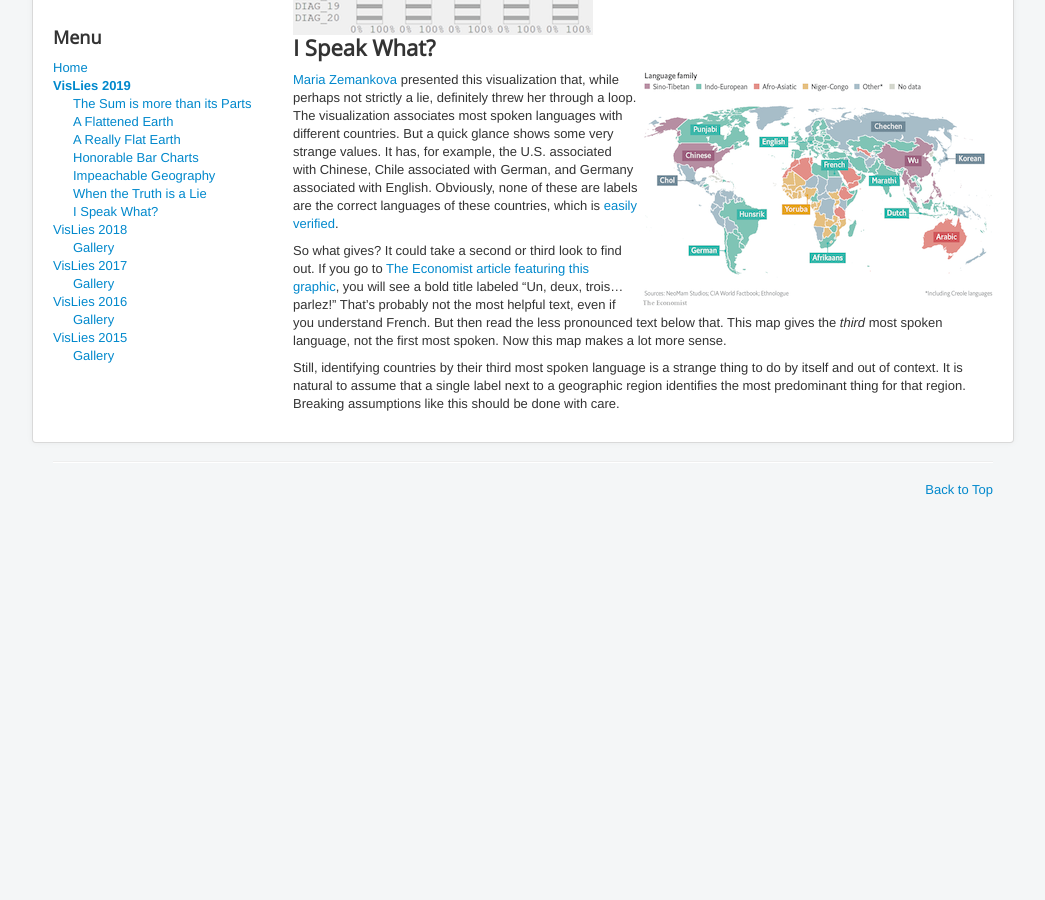
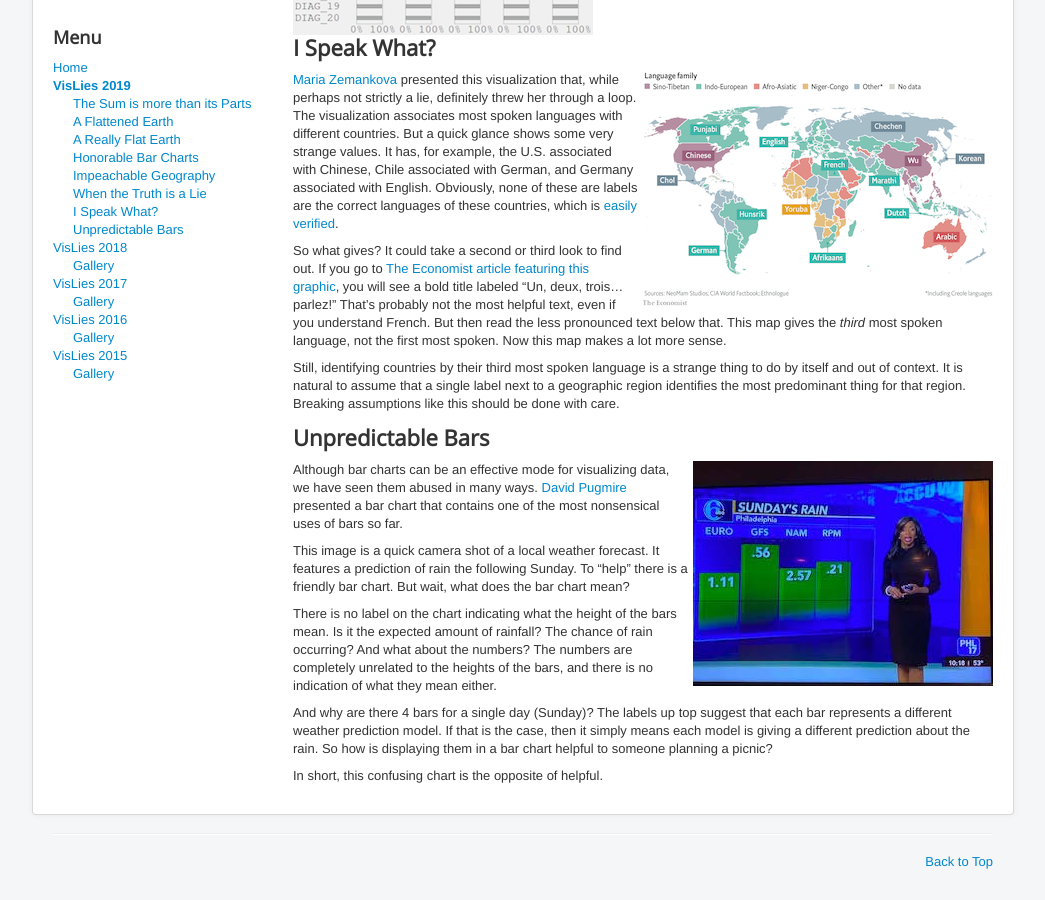
Before and after one commit to vislies/2019, a Jekyll site: the page built from gallery/index.md, in a window 1280 px wide and 900 px high, scrolled down 5513 px. Shown: the whole window, without its empty margins (117-1162 px from the left). Built offline with Jekyll 4.4.1, drawn with Linux system fonts in a browser that asks for light colours; our own code applies the rules of GitHub Pages for plain Markdown files; before the commit the page ends 6041 px from its top, so only the background shows below that.

Commit message:
Dave Pugmire's presentation

```diff
--- a/gallery/index.md
+++ b/gallery/index.md
@@ -15,6 +15,8 @@ gallery-nav:
     url: "#when-the-truth-is-a-lie"
   - title: I Speak What?
     url: "#i-speak-what"
+  - title: Unpredictable Bars
+    url: "#unpredictable-bars"
 ---
 
 # VisLies 2019 Gallery
@@ -392,8 +394,37 @@ Breaking assumptions like this should be done with care.
 [easily verified]: https://en.wikipedia.org/wiki/List_of_languages_by_the_number_of_countries_in_which_they_are_recognized_as_an_official_language
 
 
+## Unpredictable Bars
+
+<a href="https://drive.google.com/open?id=1DYreWB4sDVUslgvPGJJ-jgaNOLBT8zkw" class="image-right">
+![Odd Forecast Bars](odd-forecast-bars-thumbnail.jpg)
+</a>
+
+Although bar charts can be an effective mode for visualizing data, we have seen them abused in many ways.
+[David Pugmire] presented a bar chart that contains one of the most nonsensical uses of bars so far.
+
+This image is a quick camera shot of a local weather forecast.
+It features a prediction of rain the following Sunday.
+To "help" there is a friendly bar chart.
+But wait, what does the bar chart mean?
+
+There is no label on the chart indicating what the height of the bars mean.
+Is it the expected amount of rainfall?
+The chance of rain occurring?
+And what about the numbers?
+The numbers are completely unrelated to the heights of the bars, and there is no indication of what they mean either.
+
+And why are there 4 bars for a single day (Sunday)?
+The labels up top suggest that each bar represents a different weather prediction model.
+If that is the case, then it simply means each model is giving a different prediction about the rain.
+So how is displaying them in a bar chart helpful to someone planning a picnic?
+
+In short, this confusing chart is the opposite of helpful.
+
+
 [Ken Moreland]: http://kennethmoreland.com
 [Guan-de Wu]: http://www.gdwu.xyz/about/
 [David Borland]: https://renci.org/staff/david-borland/
 [Roy Ruddle]: http://www.comp.leeds.ac.uk/royr/
 [Maria Zemankova]: https://www.nsf.gov/staff/staff_bio.jsp?lan=mzemanko
+[David Pugmire]: https://users.nccs.gov/~pugmire/
```
Also changed, not shown: gallery/odd-forecast-bars-thumbnail.jpg (added).
